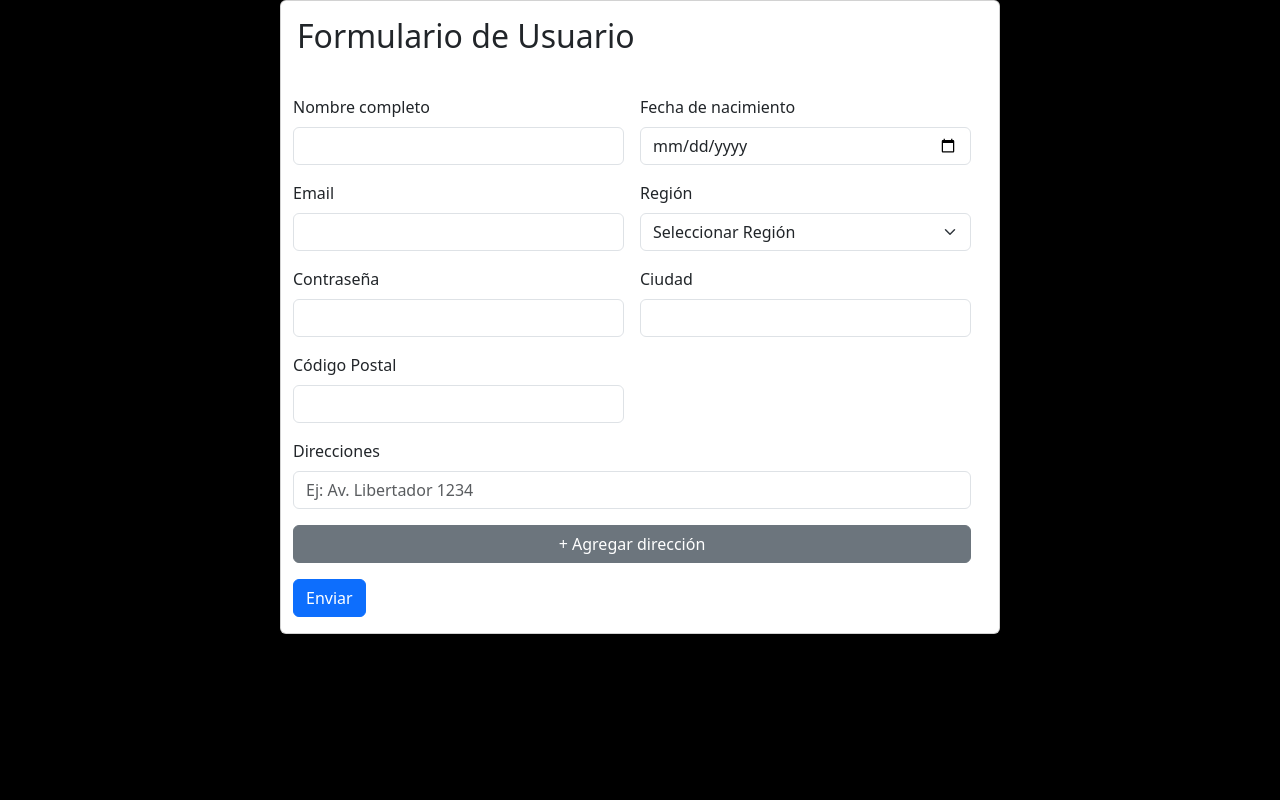
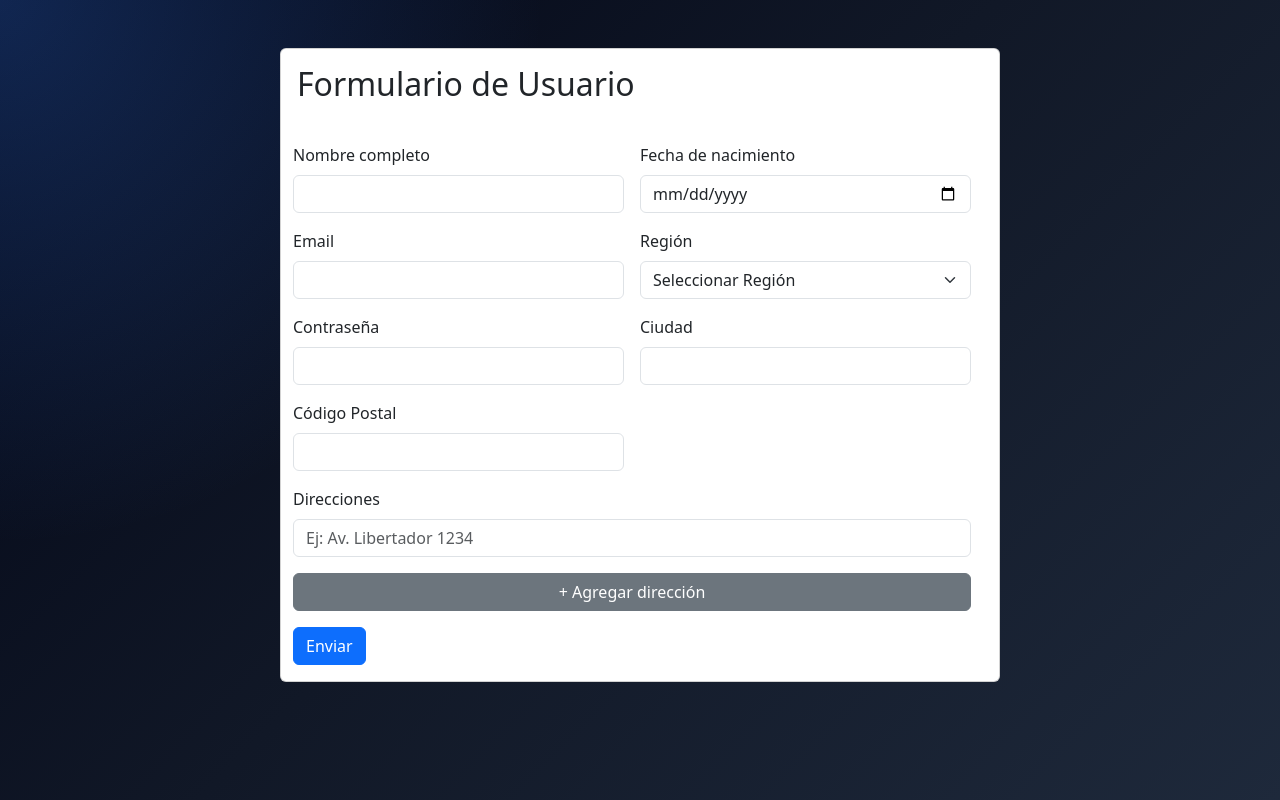
Before and after one commit to cristianjonhson/ProyectoAngular-ReactiveForms, an Angular app: page / in a window 1280 px wide. Built offline with nearby package versions, Linux system fonts and the light colour scheme.

Commit message:
feat: actualizar la estructura del componente principal y mejorar estilos

```diff
--- a/src/app/app.component.html
+++ b/src/app/app.component.html
@@ -1,5 +1,5 @@
-<main class="bg-black" style="min-height: 100vh;">
-    <div class="container">
-      <app-users></app-users>
-    </div>
-  </main>
+<main class="app-shell">
+  <div class="container py-4 py-md-5">
+    <app-users></app-users>
+  </div>
+</main>
```
